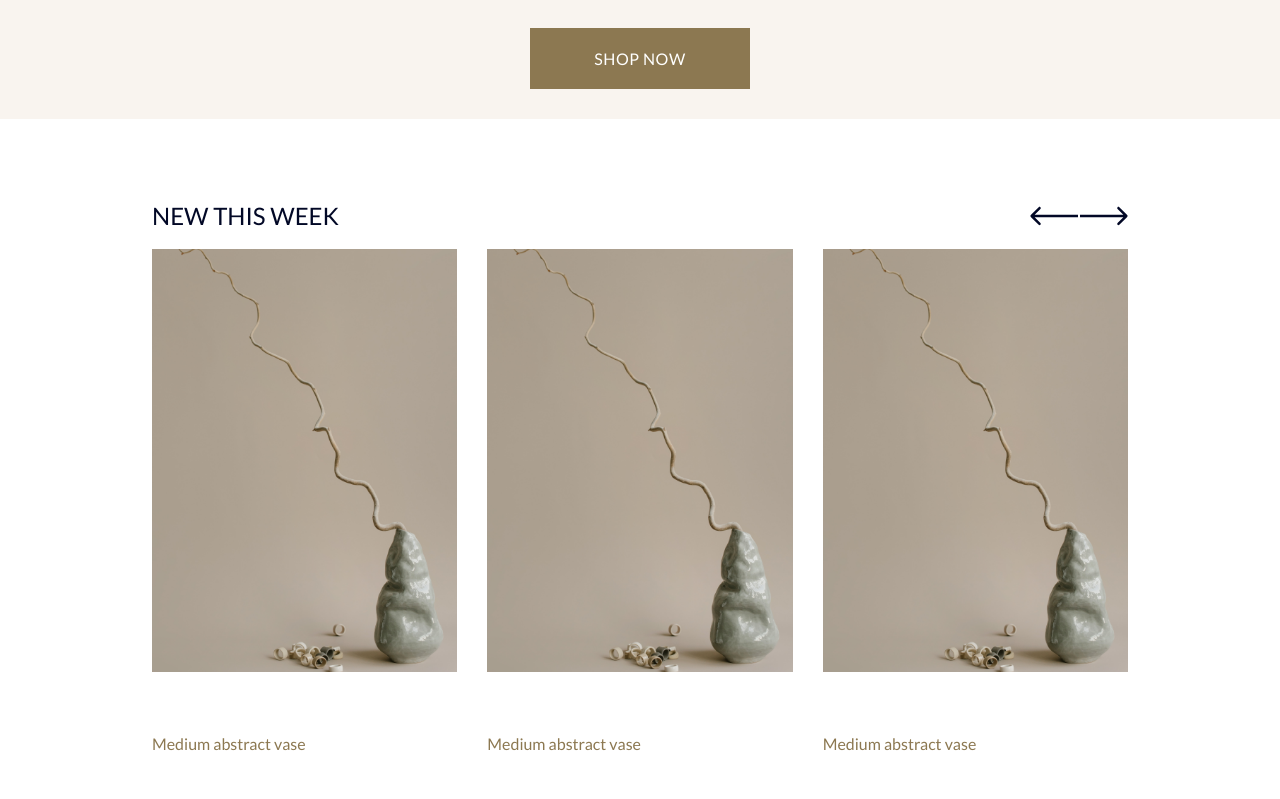
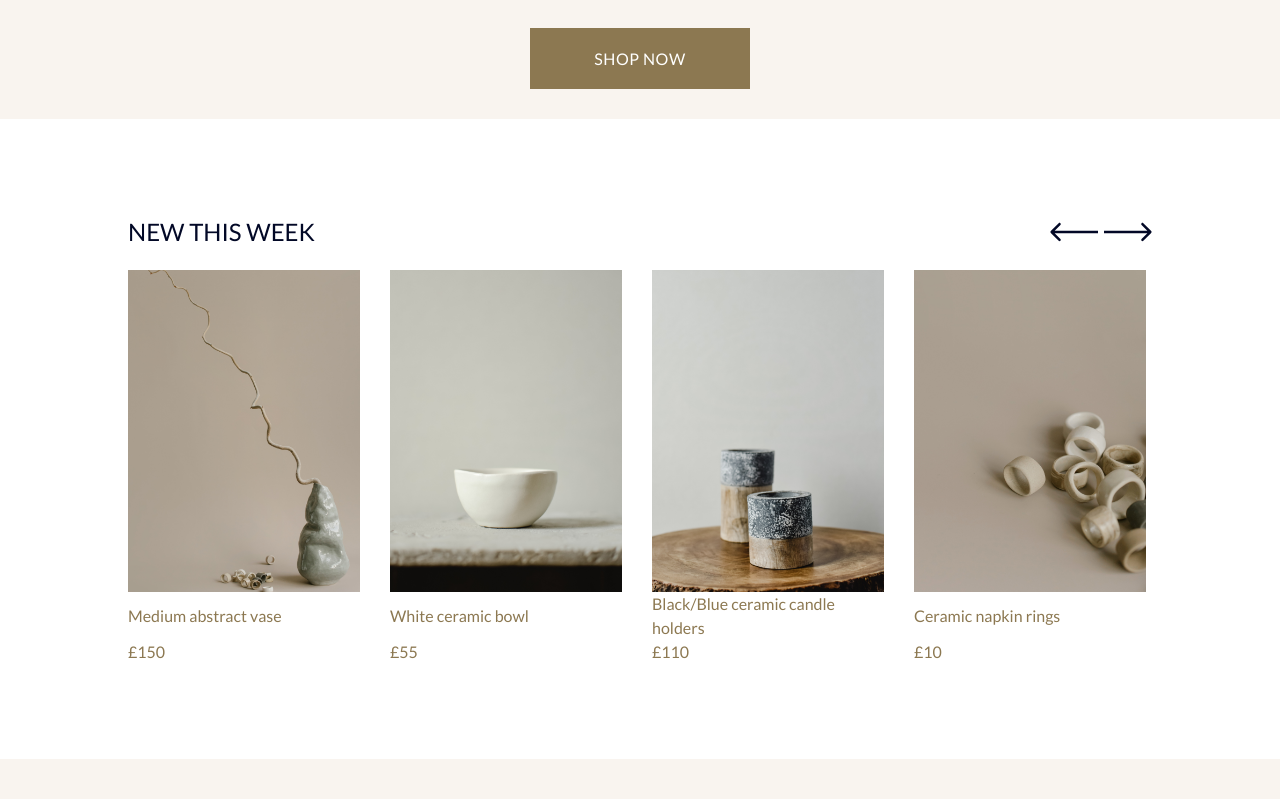
Before and after one commit to edmundsamina/faith-pottery-website, a React (Vite) app in the folder vite-project/: page / in a window 1280 px wide. Shown: the part 1161-1960 px from the top of the page. Built offline with nearby package versions, Linux system fonts and the light colour scheme.

Commit message:
carousel implemented

```diff
--- a/vite-project/src/assets/components/header-footer/Footer.jsx
+++ b/vite-project/src/assets/components/header-footer/Footer.jsx
@@ -49,6 +49,29 @@ export function Footer() {
           })}
         </div>
       </div>
+      <footer>
+        <div className="bottom-page-footer">
+
+        <p>
+        2022 Faith Pottery
+        </p>
+ <p>
+          All Rights Reserved
+        </p>
+        </div>
+
+          <ul className="bottom-page-nav">
+            <li>
+              Privacy
+            </li>
+            <li>
+              Terms of Use
+            </li>
+            <li>
+              Site Credits
+            </li>
+          </ul>
+      </footer>
     </div>
   );
 }
--- a/vite-project/src/assets/components/header-footer/Header.jsx
+++ b/vite-project/src/assets/components/header-footer/Header.jsx
@@ -1,17 +1,35 @@
 import "./headerFooter.css";
-import cart from '../../icons/search-cart.png';
+import cart from "../../icons/search-cart.png";
 import { MenuOverlay } from "./MenuOverlay";
 import { shopOverlay, bestsellersOverlay } from "../../Data/nav-data";
+import { useState } from "react";
 
 export function Header() {
+  const [showShop, setShowShop] = useState(false);
+  const [showBestsellers, setShowBestsellers] = useState(false);
+
+  //function that conditionally shows menu overlay for shop navigation
+  function dropDownShop() {
+    setShowShop(!showShop);
+    setShowBestsellers(false);
+
+  }
+
+  //function that conditionally shows menu overlay for shop bestsellers
+  function dropDownBestsellers() {
+    setShowBestsellers(!showBestsellers);
+    setShowShop(false);
+
+  }
+
   return (
     <div className="header-container">
       <h1>faith</h1>
       <div className="nav">
         <ul className="nav-list">
           <li>New In</li>
-          <li className="nav-list-shop">Shop</li>
-          <li>Bestsellers</li>
+          <li className="nav-list-shop" onClick={dropDownShop}>Shop</li>
+          <li onClick={dropDownBestsellers}>Bestsellers</li>
           <li>About</li>
           <li>Blog</li>
           <li>Contact</li>
@@ -24,10 +42,11 @@ export function Header() {
               placeholder="Search products"
             />
           </form>
-          <img className = "basket" src={cart} alt= "basket" />
-          </div>
+          <img className="basket" src={cart} alt="basket" />
+        </div>
       </div>
-      <MenuOverlay listItemArray={shopOverlay}/>
+      {showShop && <MenuOverlay listItemArray={shopOverlay} />}{" "}
+      {showBestsellers && <MenuOverlay listItemArray={bestsellersOverlay} />}
     </div>
   );
 }
--- a/vite-project/src/assets/components/header-footer/MenuOverlay.jsx
+++ b/vite-project/src/assets/components/header-footer/MenuOverlay.jsx
@@ -2,10 +2,10 @@ import './headerFooter.css';
 
 export function MenuOverlay(props){
     return (
-        <di className="overlay-container">
+        <div className="overlay-container">
             <ul className="overlay-nav">
                {props.listItemArray.map((listItem) => {return <li key={Math.random()*987}>{listItem}</li>})}
             </ul>
-        </di>
+        </div>
     )
 }
--- a/vite-project/src/assets/components/header-footer/headerFooter.css
+++ b/vite-project/src/assets/components/header-footer/headerFooter.css
@@ -3,12 +3,13 @@
   position: fixed;
   background-color: var(--background);
   width: 100%;
-  height: 30vh;
+  padding-top: 50px;
   display: flex;
   flex-direction: column;
   align-items: center;
   justify-content: flex-end;
   gap: 20px;
+  z-index: 1;
 }
 
 .nav,
@@ -28,6 +29,28 @@
 
 .nav {
   width: 75%;
+  cursor: pointer;
+}
+
+.overlay-container{
+  width: 100%;
+  background-color: white;
+  display: flex;
+  justify-content: center;
+  padding: 10px;
+
+}
+
+.overlay-nav{
+width: 75%;
+list-style: none;
+padding: 20px;
+font-size: 1.3rem;
+font-family: var(--textFont);
+display: flex;
+flex-direction: column;
+gap: 10px;
+padding-bottom: 40px;
 }
 
 .search-container {
@@ -65,19 +88,10 @@ input.nosubmit {
   height: 18px;
 }
 
-/* HEADER OVERLAY CSS  */
-
-.overlay-container{
-  display: none;
-}
-
-.nav-list-shop :hover + .overlay-container{
-  display: block;
-}
-
-/* FOOTER CSS  */
 .footer-container {
   height: 200vh;
+  position: relative;
+
 }
 
 .newsletter-container {
@@ -202,3 +216,35 @@ width: 30%;
   font-family: var(--titleFont);
   font-weight: 300;
 }
+
+footer{
+  display: flex;
+  position: absolute;
+  bottom: 0;
+  padding: 15px 30px 15px 30px;
+  width: 100%;
+  justify-content: space-between;
+  align-items: center;
+  background-color: var(--button);
+  font-family: var(--textFont);
+  color: var(--buttonText);
+  font-size: 1rem;
+  font-weight: 100;
+}
+
+.bottom-page-footer, .bottom-page-nav{
+  display: flex;
+  gap: 10px;
+
+}
+
+.bottom-page-footer > p:first-child {
+  border-right: solid 2px white;
+  padding-right: 10px;
+
+}
+
+.bottom-page-nav{
+  list-style: none;
+  gap: 15px;
+}
--- a/vite-project/src/assets/components/landing/new-carousel/NewCarousel.jsx
+++ b/vite-project/src/assets/components/landing/new-carousel/NewCarousel.jsx
@@ -1,14 +1,36 @@
 import "./new-carousel.css";
 import { ProductCard } from "../../product-card/ProductCard";
 import { mockData } from "../../../Data/product-mock-data";
+import { useState} from 'react';
 
 export function NewCarousel() {
+const [scrollPosition, setScrollPosition] = useState(0);
+
+//functions below update the useState with a value that then gets passed to the carousel grid and
+//tells it what percentage to move the carousel left or right making use of inline css styling
+  const handleLeftClick = () => {
+    if(scrollPosition !== 0){
+      setScrollPosition(scrollPosition + 25);
+    }
+  };
+
+  const handleRightClick = () => {
+    console.log(scrollPosition)
+  if(scrollPosition !== (mockData.length*-25)){
+    setScrollPosition(scrollPosition - 25);
+
+  }
+  };
+
+
   return (
     <section className="new-carousel-container">
+     <div className="slider">
       <div className="title-section">
         <p>NEW THIS WEEK</p>
         <span className="carousel-arrows">
           <svg
+          onClick={handleLeftClick}
             width="48"
             height="30"
             viewBox="0 0 58 24"
@@ -21,6 +43,7 @@ export function NewCarousel() {
             />
           </svg>
           <svg
+          onClick={handleRightClick}
             width="48"
             height="30"
             viewBox="0 0 58 24"
@@ -34,23 +57,20 @@ export function NewCarousel() {
           </svg>
         </span>
       </div>
-      <div className="carousel-grid">
-        <ProductCard
-          img={mockData[0].img}
-          title={mockData[0].title}
-          price={mockData[0].price}
+
+      <div className="carousel-grid" style={{transform: `translateX(${scrollPosition}%)`}}>
+        { mockData.map((product) =>{
+          return <ProductCard
+          key={Math.random()*232}
+          img={product.img}
+          title={product.title}
+          price={product.price}
         />
-        <ProductCard
-          img={mockData[0].img}
-          title={mockData[0].title}
-          price={mockData[0].price}
-        />
-        <ProductCard
-          img={mockData[0].img}
-          title={mockData[0].title}
-          price={mockData[0].price}
-        />
-      </div>
+        })
+        }
+
+         </div>
+         </div>
     </section>
   );
 }
--- a/vite-project/src/assets/components/landing/new-carousel/new-carousel.css
+++ b/vite-project/src/assets/components/landing/new-carousel/new-carousel.css
@@ -1,37 +1,63 @@
-.new-carousel-container{
-    height: 100vh;
-    padding: 30px;
+.new-carousel-container {
+  height: 80vh;
+display: flex;
+align-items: center;
+justify-content: center;
+  width: 100%;
+
+  background-color: white;
+
+}
+
+.slider{
+    width: 80%;
+    overflow: hidden;
     display: flex;
     flex-direction: column;
     align-items: center;
+    gap: 20px;
+    padding: 50px 0px 50px 0px;
     justify-content: center;
-    gap: 15px;
-    background-color: white;
+
 }
-
-.carousel-grid{
+.carousel-grid {
   display: grid;
-    height: 80%;
-    width:80%;
+  grid-auto-flow: column;
+  grid-auto-columns: calc((100%/4) - 24px);
   gap: 30px;
-    grid-template-columns: auto auto auto;
-}
-
-.title-section, .carousel-arrows{
-    display: flex;
-    font-family: var(--textFont);
+  z-index: 0;
+  scroll-snap-type: x mandatory;
+    transition: transform 0.5s ease;
 
 }
 
-.title-section{
-    width: 80%;
+.carousel-grid::-webkit-scrollbar {
+    display:none;
+  }
+  .carousel-grid.no-transition {
+    scroll-behavior: auto;
+  }
+
+.product-card {
+  flex: 0 0 23%;
+  /* padding: 30px; */
+}
+
+.title-section,
+.carousel-arrows {
+  display: flex;
+  font-family: var(--textFont);
+}
+
+.title-section {
+  width: 100%;
   font-size: 1.5rem;
   align-items: center;
   justify-content: space-between;
 }
 
-.carousel-arrows{
+.carousel-arrows {
   justify-content: space-between;
-
+  cursor: pointer;
   width: 10%;
 }
--- a/vite-project/src/assets/components/product-card/ProductCard.jsx
+++ b/vite-project/src/assets/components/product-card/ProductCard.jsx
@@ -2,7 +2,7 @@ import "./productCard.css";
 
 export function ProductCard(props) {
   return (
-    <div className="product-card">
+    <div className={`product-card ${props.className}`}>
       <img src={props.img} />
       <p>{props.title}</p>
       <span>£{props.price}</span>
```
Lines whose indentation alone changed are shown as unchanged.
